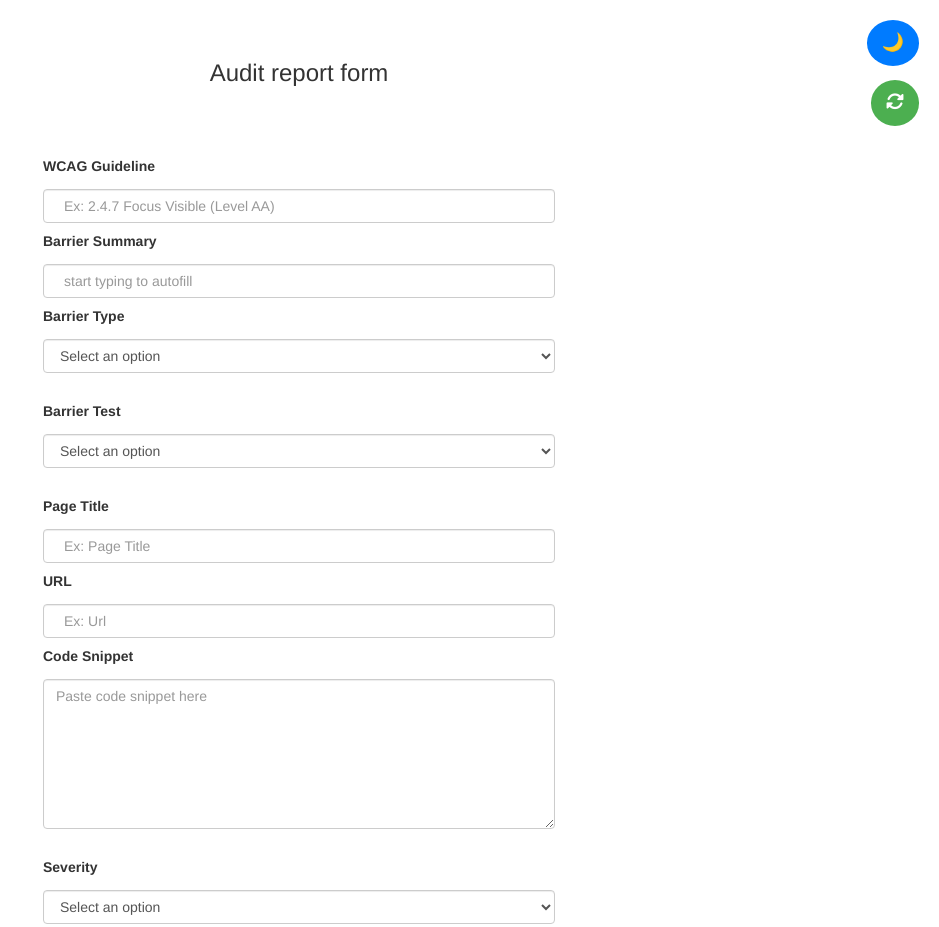
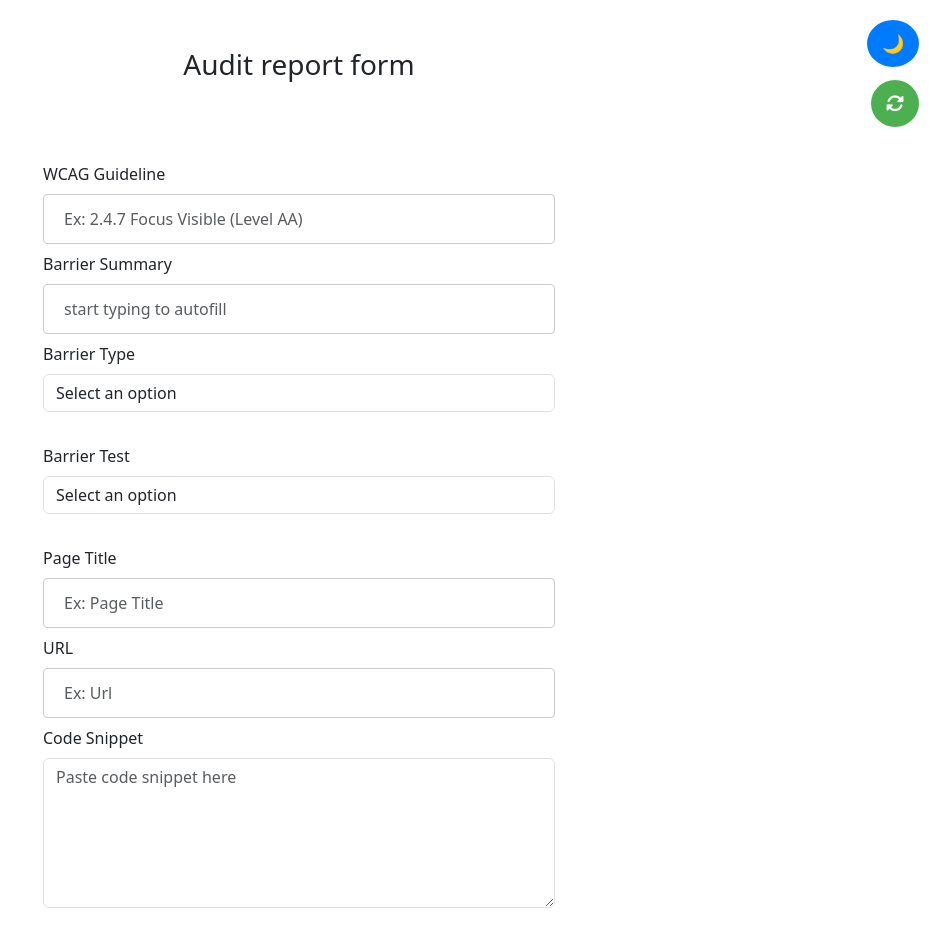
Before and after one commit to ankittiwari2001/audit-form, a website: page public/index.html in a window 1280 px wide. Shown: the top 927 px of the page, without its empty margins (341-1280 px from the left). Drawn offline with nearby package versions, Linux system fonts and the light colour scheme.

Commit message:
bootstrap cdn change to new

```diff
--- a/public/index.html
+++ b/public/index.html
@@ -4,8 +4,8 @@
 <head>
     <title>manual audit form</title>
     <script src="https://ajax.googleapis.com/ajax/libs/jquery/3.1.0/jquery.min.js"></script>
-    <link rel="stylesheet" href="https://maxcdn.bootstrapcdn.com/bootstrap/3.3.6/css/bootstrap.min.css" />
-    <script src="https://maxcdn.bootstrapcdn.com/bootstrap/3.3.7/js/bootstrap.min.js"></script>
+    <link href="https://cdn.jsdelivr.net/npm/bootstrap@5.3.2/dist/css/bootstrap.min.css" rel="stylesheet">
+    <script src="https://cdn.jsdelivr.net/npm/bootstrap@5.3.2/dist/js/bootstrap.bundle.min.js"></script>
     <link rel="stylesheet" href="https://cdnjs.cloudflare.com/ajax/libs/font-awesome/6.3.0/css/all.min.css">
     <link rel="stylesheet" href="style.css">
 </head>
@@ -13,7 +13,7 @@
 <body>
     <!-- Dark Mode Button -->
     <button id="darkModeButton" aria-label="Dark mode" aria-pressed="false">🌙</button>
-    <button id="clearFieldsButton" type="button">
+    <button id="clearFieldsButton" type="button" aria-label="Reset all entries">
         <i class="fas fa-sync-alt"></i>
     </button>
 
```
